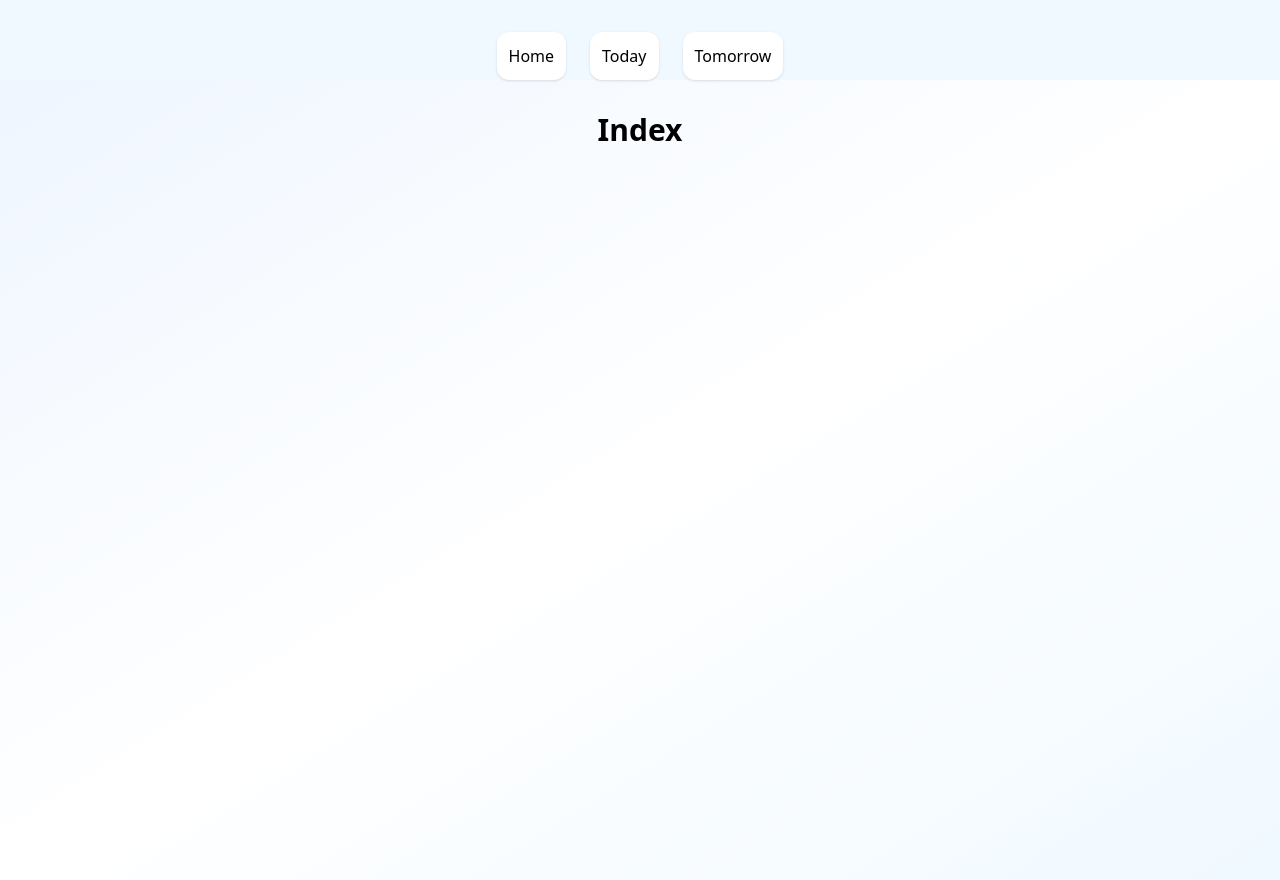
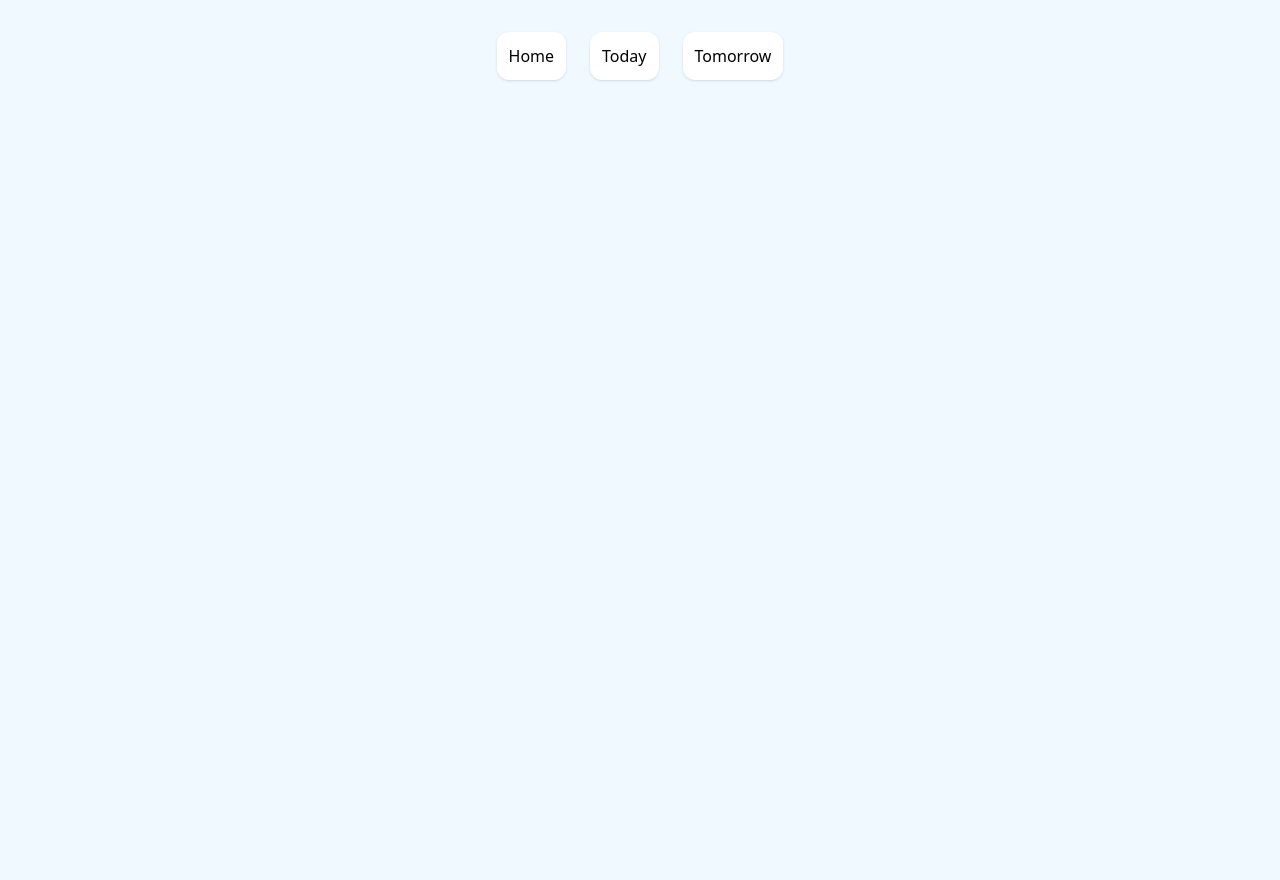
Before and after one commit to carolinejeppesen/todo-nuxt3, a Nuxt app: page / in a window 1280 px wide. Built offline with nearby package versions, Linux system fonts and the light colour scheme.

Commit message:
simplify index

```diff
--- a/pages/index.vue
+++ b/pages/index.vue
@@ -1,9 +1,5 @@
 <template>
-  <div class="min-h-screen bg-gradient-to-br from-blue-50 via-white to-sky-50">
-    <div class="max-w-4xl mx-auto p-8">
-      <h1 class="text-3xl font-bold text-center mb-8">Index</h1>
-    </div>
-  </div>
+  <div class="min-h-screen bg-sky-50"></div>
 </template>
 
 <script setup></script>
```
